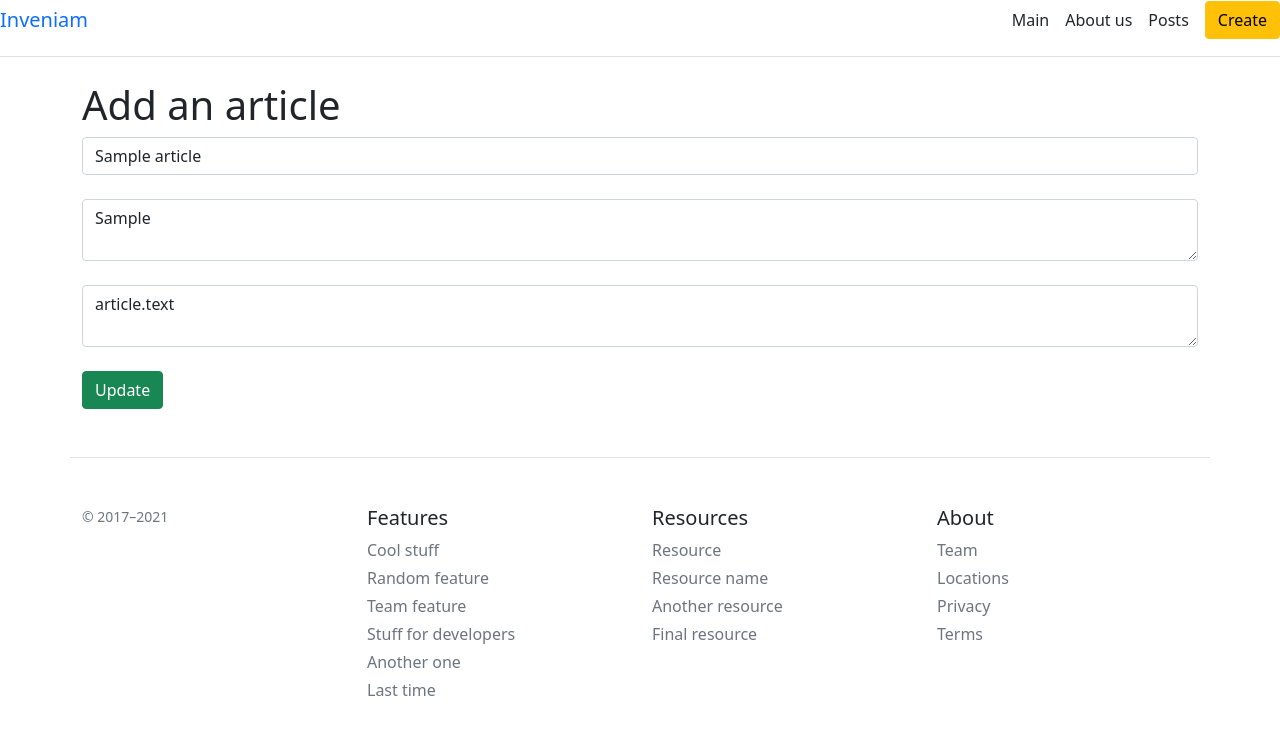
After one commit to DmitryKorzhIT/My_Store_On_Flask, a Flask app: page /posts/1/update in a window 1280 px wide. The commit adds this page. Shown: the top 735 px of the page. Run offline with Flask 2, Linux system fonts and the light colour scheme; tables that the repository leaves empty hold one stand-in row (values such as "Sample post").

Commit message:
Added ability to edit and delete any article.

```diff
--- a/app.py
+++ b/app.py
@@ -44,6 +44,36 @@ def post_detail(id):
     return render_template("post_detail.html", article=article)
 
 
+@app.route('/posts/<int:id>/del')
+def post_delete(id):
+    article = Article.query.get_or_404(id)
+
+    try:
+        db.session.delete(article)
+        db.session.commit()
+        return redirect('/posts')
+    except:
+        return "Something went wrong when you tried to delete an Article. Error."
+
+
+@app.route('/posts/<int:id>/update', methods=['POST', 'GET'])
+def post_update(id):
+    article = Article.query.get(id)
+    if request.method == 'POST':
+        article.title = request.form['title']
+        article.intro = request.form['intro']
+        article.text = request.form['text']
+
+        try:
+            db.session.commit()
+            return redirect('/posts')
+        except:
+            return "Something went wrong with editing. Error."
+
+    else:
+        return render_template("post_update.html", article=article)
+
+
 @app.route('/create-article', methods=['POST', 'GET'])
 def create_article():
     if request.method == 'POST':
--- a/templates/base.html
+++ b/templates/base.html
@@ -11,7 +11,7 @@
 </head>
 <body>
     <div class="d-flex flex-column flex-md-row align-items-center pb-3 mb-4 border-bottom">
-      <h5 class="my-0 mr-md-auto font-weight-normal">Inveniam</h5>
+        <a href="/" style="text-decoration: none"><h5 class="my-0 mr-md-auto font-weight-normal">Inveniam</h5></a>
       <nav class="d-inline-flex mt-2 mt-md-0 ms-md-auto">
         <a class="me-3 py-2 text-dark text-decoration-none" href="/">Main</a>
         <a class="me-3 py-2 text-dark text-decoration-none" href="/about">About us</a>
--- a/templates/create-article.html
+++ b/templates/create-article.html
@@ -1,7 +1,7 @@
 {% extends 'base.html' %}
 
 {% block title %}
-Page about us.
+Create an article.
 {% endblock %}
 
 {% block body %}
--- a/templates/post_detail.html
+++ b/templates/post_detail.html
@@ -11,6 +11,8 @@
     <div class="alert alert-info">
         <p>{{ article.text }}</p>
         <p><b>Date: {{ article.date.date() }}</b></p>
+        <a href="/posts/{{ article.id }}/del" class="btn btn-danger">Delete</a>
+        <a href="/posts/{{ article.id }}/update" class="btn btn-success">Edit</a>
     </div>
 </div>
 {% endblock %}
--- /dev/null
+++ b/templates/post_update.html
@@ -0,0 +1,17 @@
+{% extends 'base.html' %}
+
+{% block title %}
+Update an article.
+{% endblock %}
+
+{% block body %}
+<div class="container">
+    <h1>Add an article</h1>
+    <form method="post">
+        <input type="text" name="title" id="title" class="form-control" value="{{ article.title }}" placeholder="Enter a title"><br>
+        <textarea name="intro" id="intro" class="form-control" placeholder="Enter an intro">{{ article.intro }}</textarea><br>
+        <textarea name="text" id="text" class="form-control" placeholder="Enter a main text">article.text</textarea><br>
+        <input type="submit" class="btn btn-success" value="Update">
+    </form>
+</div>
+{% endblock %}
--- a/templates/posts.html
+++ b/templates/posts.html
@@ -6,8 +6,9 @@ All posts on the website.
 
 {% block body %}
 <div class="container">
-    <h1>Out posts</h1>
+    <h1>Our posts</h1>
 
+    {% if articles|length > 0 %}
     {% for el in articles %}
     <div class="alert alert-info">
         <h2>{{ el.title }}</h2>
@@ -16,5 +17,8 @@ All posts on the website.
         <a href="/posts/{{ el.id }}" class="btn btn-warning">Detail</a>
     </div>
     {% endfor %}
+    {% else %}
+    <p>We don't have any articles yet.</p>
+    {% endif %}
 </div>
 {% endblock %}
```
Also changed, not shown: blog.db.
